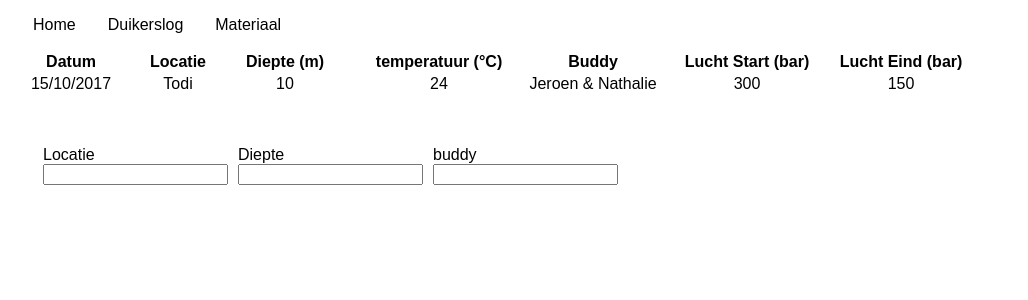
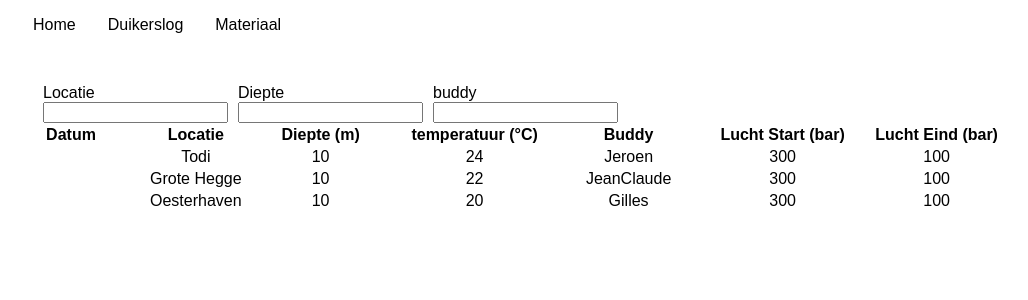
Before and after one commit to JessyVandoorn/WAD-Opdracht, a React (Create React App) app in the folder duikerslog/: page / in a window 1280 px wide. Shown: the top 300 px of the page, without its empty margins (7-1035 px from the left). Built offline with nearby package versions, Linux system fonts and the light colour scheme.

Commit message:
#11 data halen uit lijst en gaan weergeven

```diff
--- /dev/null
+++ b/duikerslog/public/data/beesten.json
@@ -0,0 +1,26 @@
+{
+  "1": {
+    "Locatie": "Todi",
+    "Diepte": 10,
+    "Temperatuur": 24,
+    "Buddy": "Jeroen",
+    "luchtStart": 300,
+    "luchtEind": 100
+  },
+  "2": {
+    "Locatie": "Grote Hegge",
+    "Diepte": 10,
+    "Temperatuur": 22,
+    "Buddy": "JeanClaude",
+    "luchtStart": 300,
+    "luchtEind": 100
+  },
+  "3": {
+    "Locatie": "Oesterhaven",
+    "Diepte": 10,
+    "Temperatuur": 20,
+    "Buddy": "Gilles",
+    "luchtStart": 300,
+    "luchtEind": 100
+  }
+}
--- a/duikerslog/src/App.js
+++ b/duikerslog/src/App.js
@@ -7,8 +7,18 @@ import Form from './Form';
 class App extends Component {
   constructor(){
     super()
-    this.state = {currentItem: false, value: "Todi", diepte: 10, buddy:"Jeroen & Nathalie"}
+    this.state = {currentItem: false, duiken:{}}
   }
+
+  componentDidMount() {
+    fetch('./data/beesten.json')
+        .then( response => response.json())
+        .then( this.parseDuiken);
+    };
+
+    parseDuiken = data => {
+      this.setState({duiken: data});
+    }
 
   handleClickItem = (currentItem) => {
     this.setState((prevState, props)=> ({ currentItem: !prevState.currentItem }));
@@ -23,7 +33,7 @@ class App extends Component {
 
 
   render() {
-    const {currentItem, value, diepte, buddy} = this.state;
+    const {currentItem, duiken} = this.state;
     return (
       <div>
         <ul>
@@ -31,17 +41,26 @@ class App extends Component {
           <Navigation itemName="Duikerslog" onClick={this.handleClickItem} className={currentItem?`currentItem`:``}/>
           <Navigation itemName="Materiaal" onClick={this.handleClickItem} className={currentItem?`currentItem`:``}/>
         </ul>
-        <Essential datum="15/10/2017" locatie={value} diepte={diepte} temperatuur={24} buddy={buddy} luchtStart={300} luchtEind={150}/>
+
         <div className="form">
-          <Form onChange={e => this.handleChangeInput("value", e)} name="Locatie"/>
-          <Form onChange={e => this.handleChangeInput("diepte", e)} name="Diepte"/>
-          <Form onChange={e => this.handleChangeInput("buddy", e)} name="buddy"/>
+          <Form onChange={value => this.handleChangeInput("value", value)} name="Locatie" defaultValue="Todi"/>
+          <Form onChange={value => this.handleChangeInput("diepte", value)} name="Diepte"/>
+          <Form onChange={value => this.handleChangeInput("buddy", value)} name="buddy"/>
         </div>
-        {/* <div>
-          {Object.keys(this.state).map(
-            key => <Form value={this.state[key]} key={key} onChange={this.handleChangeInput(key)} />
-          )}
-        </div> */}
+        <table>
+                        <thead>
+                            <tr>
+                                <th className="tdHead">Datum</th>
+                                <th className="thHead">Locatie</th>
+                                <th className="tdHead">Diepte (m)</th>
+                                <th className="tdHead">temperatuur (°C)</th>
+                                <th className="tdHead">Buddy</th>
+                                <th className="tdHead">Lucht Start (bar)</th>
+                                <th className="tdHead">Lucht Eind (bar)</th>
+                            </tr>
+                        </thead>
+                            <Essential duiken={duiken}/>
+                    </table>
       </div>
     );
   }
--- a/duikerslog/src/Essential.jsx
+++ b/duikerslog/src/Essential.jsx
@@ -2,9 +2,9 @@ import React from 'react';
 import EssentialItem from './EssentialItem';
 import PropTypes from 'prop-types';
 
-const Essential = ({datum, locatie, diepte, temperatuur, buddy, luchtStart, luchtEind}) => {
+const Essential = ({duiken}) => {
     return (
-        <EssentialItem datum={datum} locatie={locatie} diepte={diepte} temperatuur={temperatuur} buddy={buddy} luchtStart={luchtStart} luchtEind={luchtEind}/>
+        <EssentialItem duiken={duiken}/>
     );
 }
 
--- a/duikerslog/src/EssentialItem.jsx
+++ b/duikerslog/src/EssentialItem.jsx
@@ -1,33 +1,29 @@
 import React from 'react';
 import PropTypes from 'prop-types';
 
-const EssentialItem = ({datum, locatie, diepte, temperatuur, buddy, luchtStart, luchtEind}) => {
+const EssentialItem = ({duiken}) => {
+    const renderDuik = (id, {Datum, Locatie,Diepte, Temperatuur, Buddy, luchtStart, luchtEind}) => {
         return(
-                    <table>
-                        <thead>
-                            <tr>
-                                <th className="tdHead">Datum</th>
-                                <th className="thHead">Locatie</th>
-                                <th className="tdHead">Diepte (m)</th>
-                                <th className="tdHead">temperatuur (°C)</th>
-                                <th className="tdHead">Buddy</th>
-                                <th className="tdHead">Lucht Start (bar)</th>
-                                <th className="tdHead">Lucht Eind (bar)</th>
-                            </tr>
-                        </thead>
-                        <tbody>
-                            <tr>
-                                <td className="td">{datum}</td>
-                                <td className="td">{locatie}</td>
-                                <td className="td">{diepte}</td>
-                                <td className="td">{temperatuur}</td>
-                                <td className="td">{buddy}</td>
+            <tr key={id}>
+                <td className="td">{Datum}</td>
+                <td className="td">{Locatie}</td>
+                <td className="td">{Diepte}</td>
+                <td className="td">{Temperatuur}</td>
+                <td className="td">{Buddy}</td>
                 <td className="td">{luchtStart}</td>
                 <td className="td">{luchtEind}</td>
             </tr>
+        );
+    }
+
+    return (
+        <tbody>
+          {Object.keys(duiken).map(id =>
+            renderDuik(id, duiken[id]))}
         </tbody>
-                    </table>
       );
+
+
 }
 
 EssentialItem.propTypes = {
--- a/duikerslog/src/Form.jsx
+++ b/duikerslog/src/Form.jsx
@@ -1,7 +1,7 @@
 import React from 'react';
 import PropTypes from 'prop-types';
 
-const Form = ({value, name, buddy, onChange}) => {
+const Form = ({value, name, onChange}) => {
 
     const handleChangeInput = e => {
         const {value} = e.currentTarget
```
Lines whose indentation alone changed are shown as unchanged.
